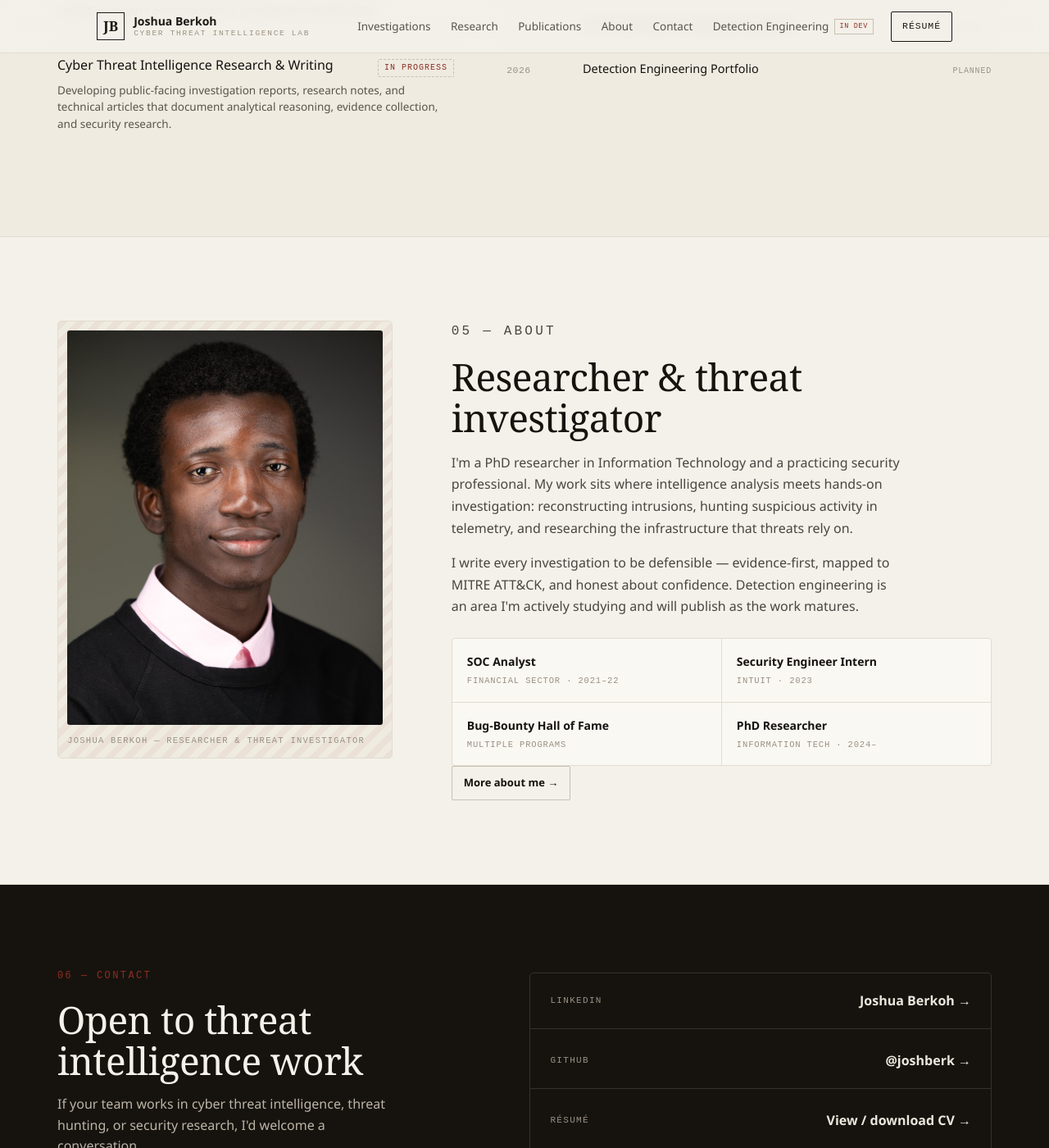
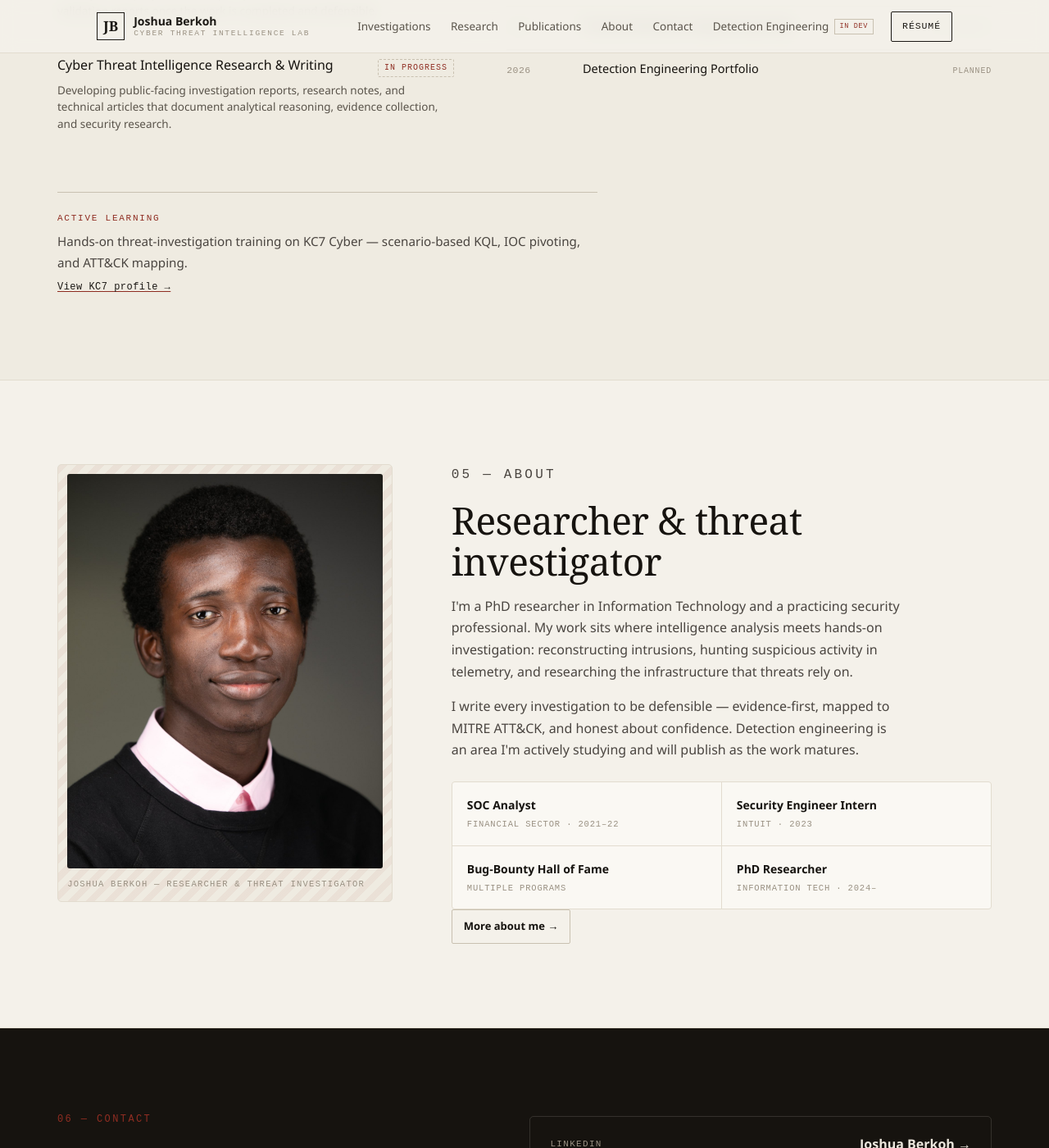
Before and after one commit to joshberk/joshberk.github.io, a Jekyll site: the page built from index.md, in a window 1280 px wide and 1400 px high, scrolled down 4918 px. Shown: the whole window at 82% size. Built offline with Jekyll 4.4.1, drawn with Linux system fonts in a browser that asks for light colours.

Commit message:
Showcase KC7 Cyber profile across the site
Add the public KC7 profile (kc7cyber.com production URL) in a recruiter-friendly
hierarchy: a small active-learning row under homepage Lab Activity, a prominent
secondary button on the Investigations page, and a professional-development
mention on the About page.

Co-Authored-By: Claude Opus 4.8 <noreply@anthropic.com>

```diff
--- a/assets/css/style.scss
+++ b/assets/css/style.scss
@@ -833,6 +833,35 @@ header {
   white-space: nowrap;
 }
 
+/* Active-learning row (KC7 profile) under lab activity */
+.activity-learning {
+  display: flex;
+  align-items: baseline;
+  flex-wrap: wrap;
+  gap: 0.4rem 0.85rem;
+  margin: clamp(2rem, 4vw, 3rem) 0 0;
+  padding-top: 1.4rem;
+  border-top: 1px solid var(--line-strong);
+}
+.activity-learning .al-label {
+  font-family: var(--mono);
+  font-size: 11px;
+  letter-spacing: 0.16em;
+  text-transform: uppercase;
+  color: var(--accent);
+}
+.activity-learning .al-text { font-size: 0.95rem; color: var(--text-body); }
+.activity-learning a {
+  font-family: var(--mono);
+  font-size: 12px;
+  letter-spacing: 0.04em;
+  color: var(--text-strong);
+  text-decoration: underline;
+  text-decoration-color: var(--accent);
+  white-space: nowrap;
+}
+.activity-learning a:hover { color: var(--accent); }
+
 /* ---------- About ---------- */
 .section-about .about-content,
 .about-content {
@@ -1001,6 +1030,7 @@ footer .container { padding-top: clamp(2.5rem, 5vw, 4rem); padding-bottom: clamp
 .page-hero h1 { margin: 0 0 1.1rem; max-width: 18ch; }
 .page-intro { max-width: 70ch; font-size: 1.05rem; line-height: 1.62; color: var(--text-body); }
 .research-status { display: flex; flex-wrap: wrap; gap: 0.5rem; margin-top: 1.4rem; }
+.page-hero-actions { display: flex; flex-wrap: wrap; gap: 0.75rem; margin: 1.5rem 0 0; }
 
 /* Inner page sections: keep long-form text readable */
 .home-section > p,
--- a/index.md
+++ b/index.md
@@ -168,6 +168,11 @@ layout: default
       </ul>
     </div>
   </div>
+  <p class="activity-learning">
+    <span class="al-label">Active learning</span>
+    <span class="al-text">Hands-on threat-investigation training on KC7 Cyber — scenario-based KQL, IOC pivoting, and ATT&amp;CK mapping.</span>
+    <a href="https://kc7cyber.com/profile/dd63b85e" target="_blank" rel="noopener noreferrer">View KC7 profile →</a>
+  </p>
 </section>
 
 <section class="home-section section-about" id="about">
```
Also changed, not shown: about.md (+1 -1 lines), investigations.md (+3 -0 lines).
